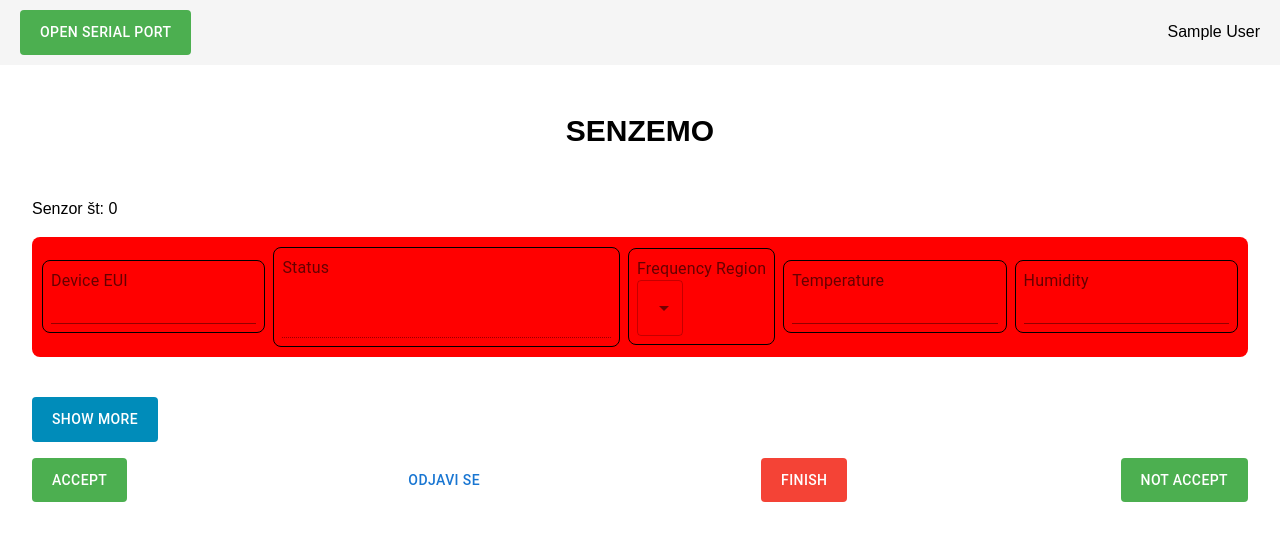
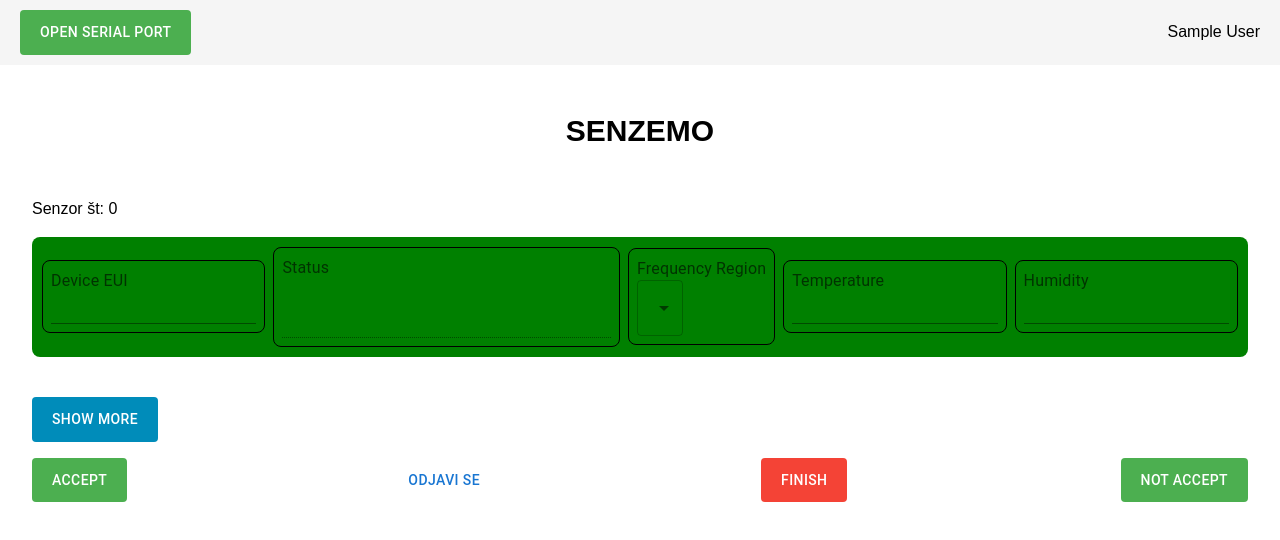
Before and after one commit to anze10/senzemo3, a Next.js app: page /dev in a window 1280 px wide. Shown: the top 540 px of the page. Built offline with nearby package versions, Linux system fonts and the light colour scheme; no server answers; sample sign-in values are in the browser's storage; what zod-key-parser would draw is missing.

Commit message:
tako lepo

```diff
--- a/src/app/dev/components/Reader.tsx
+++ b/src/app/dev/components/Reader.tsx
@@ -121,6 +121,7 @@
       }
       return true; // Return true only if all properties are equal
     }
+    return true;
 
   }
   /* useEffect(() => {
@@ -235,7 +236,7 @@
               alignItems: "center",
               justifyContent: "center",
               backgroundColor: getStatusColor(
-                current_sensor?.data.common_data.family_id,
+                current_sensor?.data.common_data.device.status,
               ),
               padding: "10px",
               borderRadius: "8px",
```
